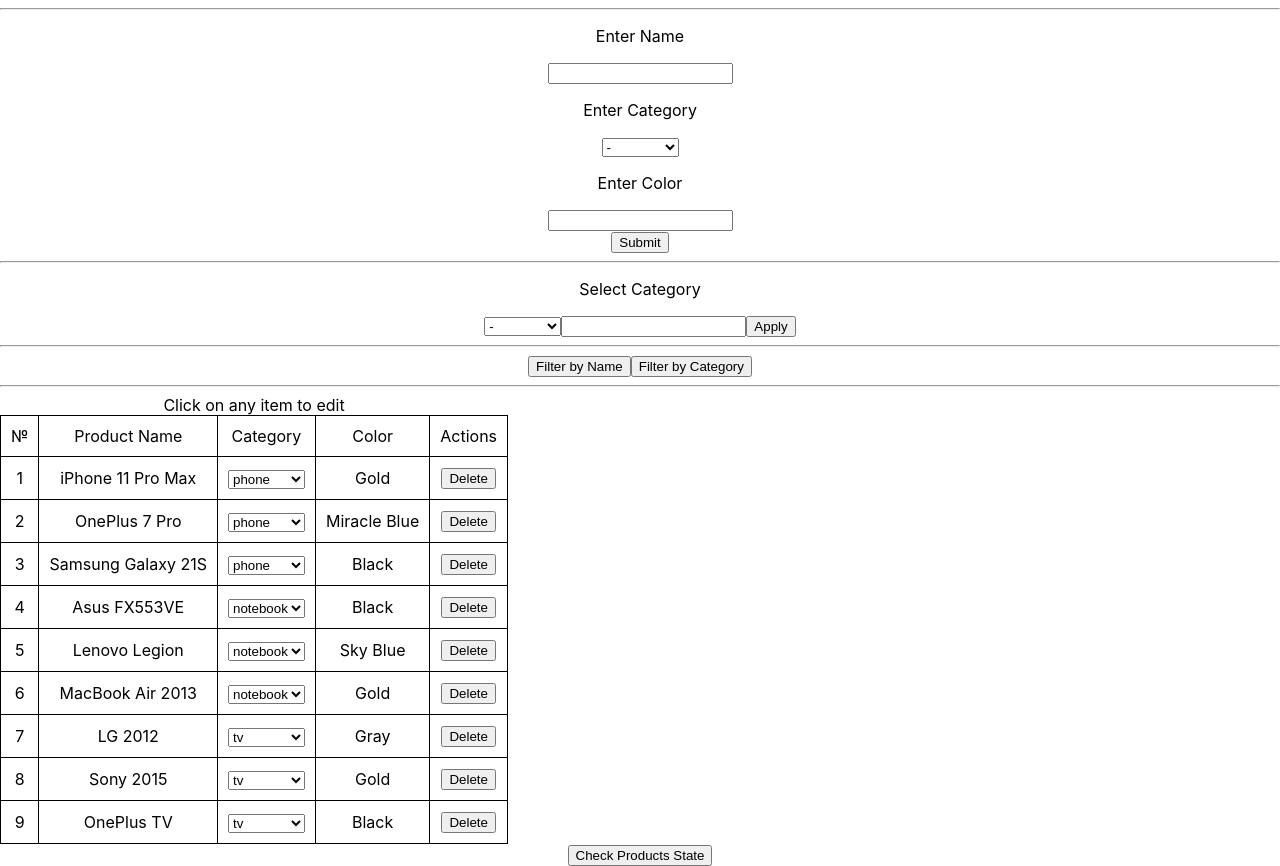
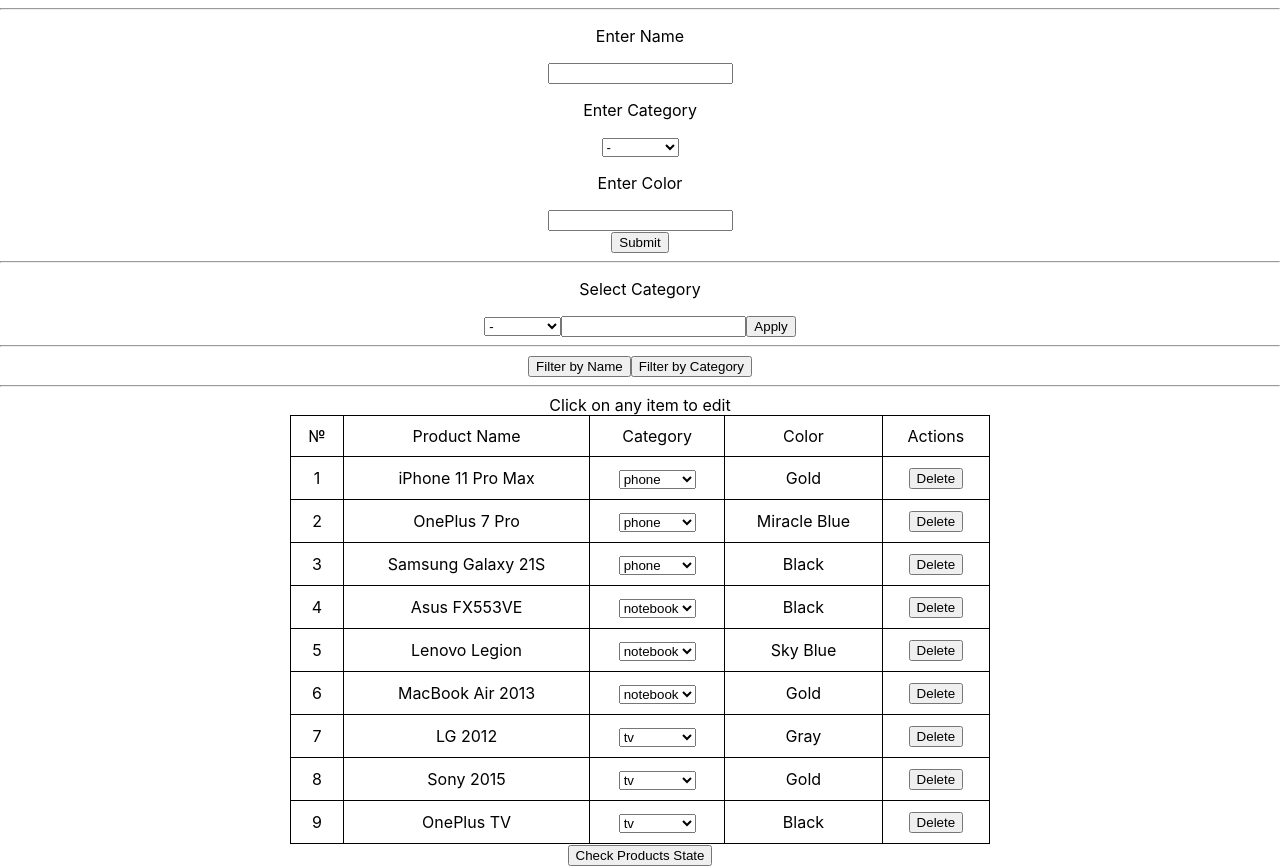
Before and after one commit to Broman3113/FE-JS-Autumn-2, a React (Create React App) app: page / in a window 1280 px wide. Built offline with nearby package versions, Linux system fonts and the light colour scheme.

Commit message:
Add Lesson-2 prod stylized

```diff
--- a/src/ProductList/Product/Product.css
+++ b/src/ProductList/Product/Product.css
@@ -3,3 +3,19 @@
     border-collapse: collapse;
     padding: 10px;
 }
+.productList{
+    max-width: 700px;
+    margin: 0 auto;
+}
+.productList table{
+    width: 100%;
+}
+.productList table td input {
+    border: 0;
+    outline: 0;
+    font-size: 1rem;
+    text-align: center;
+    width: auto;
+    margin: 0;
+    padding: 0;
+}
--- a/src/ProductList/ProductList.jsx
+++ b/src/ProductList/ProductList.jsx
@@ -4,6 +4,7 @@
 class ProductList extends Component {
     render() {
         return (
+            <div className="productList">
                 <table>
                     <caption>Click on any item to edit</caption>
                     <thead>
@@ -26,6 +27,7 @@
                     />)}
                     </tbody>
                 </table>
+            </div>
         )
     }
 }
```
Also changed, not shown: src/ProductList/Product/ProductEditHandler/ProductEditHandler.jsx (deleted, +0 -24 lines). Lines whose indentation alone changed are shown as unchanged.
